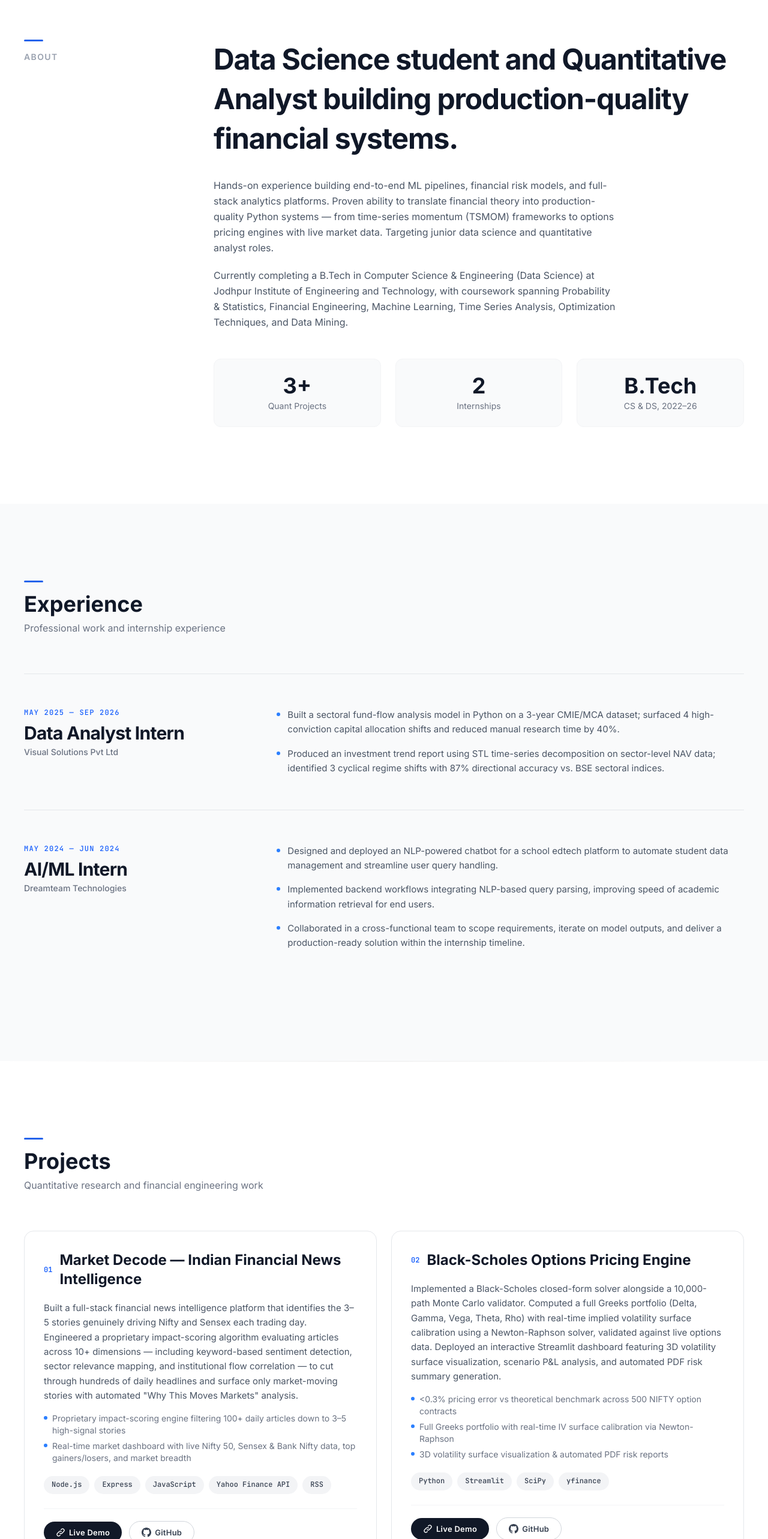
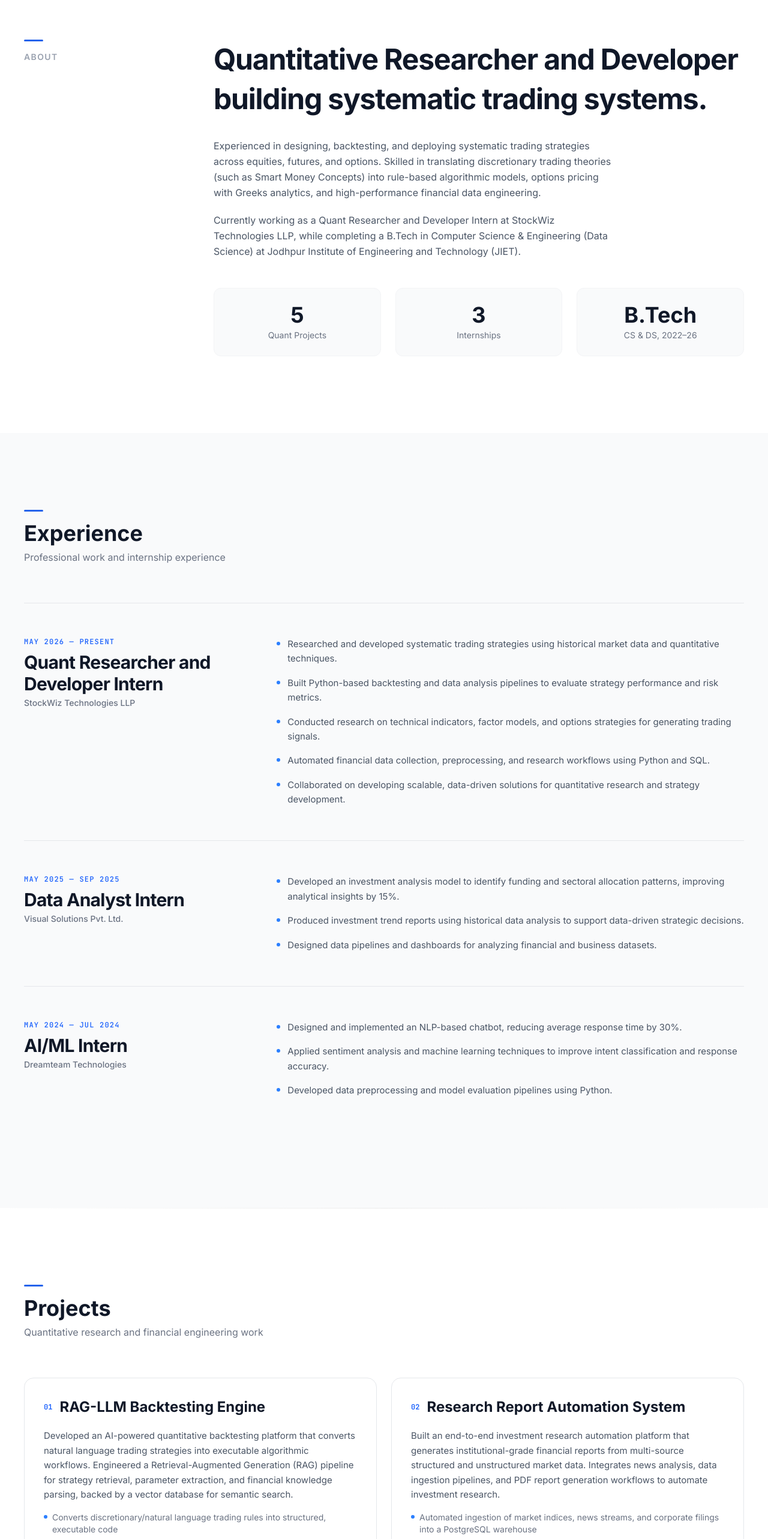
Before and after one commit to MohammedLike/MohammedLike_Portfolio_Website, a React (Vite) app: page / in a window 1280 px wide. Shown: the part 900-3466 px from the top of the page at 60% size. Built offline with nearby package versions, Linux system fonts and the light colour scheme.

Commit message:
modified:   public/Mohammed_Like_Resume.pdf modified:   src/components/About.jsx 	modified:   src/components/Experience.jsx 	modified:   src/components/Projects.jsx 	modified:   src/components/Resume.jsx 	modified:   src/components/Skills.jsx

```diff
--- a/src/components/About.jsx
+++ b/src/components/About.jsx
@@ -27,36 +27,26 @@ export default function About() {
           {/* Content */}
           <div className="md:col-span-9">
             <h2 className="text-3xl font-bold leading-snug tracking-tight text-gray-900 md:text-4xl lg:text-5xl">
-              Data Science student and Quantitative Analyst building
-              production-quality financial systems.
+              Quantitative Researcher and Developer building systematic trading systems.
             </h2>
 
             <div className="mt-8 max-w-2xl space-y-5">
               <p className="text-base leading-relaxed text-gray-600">
-                Hands-on experience building end-to-end ML pipelines, financial
-                risk models, and full-stack analytics platforms. Proven ability
-                to translate financial theory into production-quality Python
-                systems — from time-series momentum (TSMOM) frameworks to
-                options pricing engines with live market data. Targeting junior
-                data science and quantitative analyst roles.
+                Experienced in designing, backtesting, and deploying systematic trading strategies across equities, futures, and options. Skilled in translating discretionary trading theories (such as Smart Money Concepts) into rule-based algorithmic models, options pricing with Greeks analytics, and high-performance financial data engineering.
               </p>
               <p className="text-base leading-relaxed text-gray-600">
-                Currently completing a B.Tech in Computer Science &
-                Engineering (Data Science) at Jodhpur Institute of Engineering
-                and Technology, with coursework spanning Probability & Statistics,
-                Financial Engineering, Machine Learning, Time Series Analysis,
-                Optimization Techniques, and Data Mining.
+                Currently working as a Quant Researcher and Developer Intern at StockWiz Technologies LLP, while completing a B.Tech in Computer Science & Engineering (Data Science) at Jodhpur Institute of Engineering and Technology (JIET).
               </p>
             </div>
 
             {/* Quick stats */}
             <div className="mt-12 grid grid-cols-3 gap-6">
               <div className="stat-card">
-                <p className="text-3xl font-bold text-gray-900 md:text-4xl">3+</p>
+                <p className="text-3xl font-bold text-gray-900 md:text-4xl">5</p>
                 <p className="mt-1 text-sm text-gray-500">Quant Projects</p>
               </div>
               <div className="stat-card">
-                <p className="text-3xl font-bold text-gray-900 md:text-4xl">2</p>
+                <p className="text-3xl font-bold text-gray-900 md:text-4xl">3</p>
                 <p className="mt-1 text-sm text-gray-500">Internships</p>
               </div>
               <div className="stat-card">
--- a/src/components/Experience.jsx
+++ b/src/components/Experience.jsx
@@ -3,22 +3,35 @@ import { useRef } from 'react'
 
 const experiences = [
   {
+    role: 'Quant Researcher and Developer Intern',
+    company: 'StockWiz Technologies LLP',
+    period: 'May 2026 — Present',
+    details: [
+      'Researched and developed systematic trading strategies using historical market data and quantitative techniques.',
+      'Built Python-based backtesting and data analysis pipelines to evaluate strategy performance and risk metrics.',
+      'Conducted research on technical indicators, factor models, and options strategies for generating trading signals.',
+      'Automated financial data collection, preprocessing, and research workflows using Python and SQL.',
+      'Collaborated on developing scalable, data-driven solutions for quantitative research and strategy development.',
+    ],
+  },
+  {
     role: 'Data Analyst Intern',
-    company: 'Visual Solutions Pvt Ltd',
-    period: 'May 2025 — Sep 2026',
+    company: 'Visual Solutions Pvt. Ltd.',
+    period: 'May 2025 — Sep 2025',
     details: [
-      'Built a sectoral fund-flow analysis model in Python on a 3-year CMIE/MCA dataset; surfaced 4 high-conviction capital allocation shifts and reduced manual research time by 40%.',
-      'Produced an investment trend report using STL time-series decomposition on sector-level NAV data; identified 3 cyclical regime shifts with 87% directional accuracy vs. BSE sectoral indices.',
+      'Developed an investment analysis model to identify funding and sectoral allocation patterns, improving analytical insights by 15%.',
+      'Produced investment trend reports using historical data analysis to support data-driven strategic decisions.',
+      'Designed data pipelines and dashboards for analyzing financial and business datasets.',
     ],
   },
   {
     role: 'AI/ML Intern',
     company: 'Dreamteam Technologies',
-    period: 'May 2024 — Jun 2024',
+    period: 'May 2024 — Jul 2024',
     details: [
-      'Designed and deployed an NLP-powered chatbot for a school edtech platform to automate student data management and streamline user query handling.',
-      'Implemented backend workflows integrating NLP-based query parsing, improving speed of academic information retrieval for end users.',
-      'Collaborated in a cross-functional team to scope requirements, iterate on model outputs, and deliver a production-ready solution within the internship timeline.',
+      'Designed and implemented an NLP-based chatbot, reducing average response time by 30%.',
+      'Applied sentiment analysis and machine learning techniques to improve intent classification and response accuracy.',
+      'Developed data preprocessing and model evaluation pipelines using Python.',
     ],
   },
 ]
--- a/src/components/Projects.jsx
+++ b/src/components/Projects.jsx
@@ -3,56 +3,53 @@ import { useRef } from 'react'
 
 const projects = [
   {
-    title: 'Market Decode — Indian Financial News Intelligence',
+    title: 'RAG-LLM Backtesting Engine',
     description:
-      'Built a full-stack financial news intelligence platform that identifies the 3–5 stories genuinely driving Nifty and Sensex each trading day. Engineered a proprietary impact-scoring algorithm evaluating articles across 10+ dimensions — including keyword-based sentiment detection, sector relevance mapping, and institutional flow correlation — to cut through hundreds of daily headlines and surface only market-moving stories with automated "Why This Moves Markets" analysis.',
-    tech: ['Node.js', 'Express', 'JavaScript', 'Yahoo Finance API', 'RSS'],
+      'Developed an AI-powered quantitative backtesting platform that converts natural language trading strategies into executable algorithmic workflows. Engineered a Retrieval-Augmented Generation (RAG) pipeline for strategy retrieval, parameter extraction, and financial knowledge parsing, backed by a vector database for semantic search.',
+    tech: ['Python', 'FastAPI', 'PostgreSQL', 'Vector DB', 'LLMs', 'Backtesting'],
     highlights: [
-      'Proprietary impact-scoring engine filtering 100+ daily articles down to 3–5 high-signal stories',
-      'Real-time market dashboard with live Nifty 50, Sensex & Bank Nifty data, top gainers/losers, and market breadth',
+      'Converts discretionary/natural language trading rules into structured, executable code',
+      'RAG pipeline for strategy document retrieval, parameter extraction, and context-aware coding',
+      'Designed a scalable vector search architecture to support strategy automation and research'
     ],
-    liveUrl: 'https://indian-financial-news.vercel.app/',
-    repo: 'https://github.com/MohammedLike/Indian-Financial-News-',
+    liveUrl: '',
+    repo: 'https://github.com/MohammedLike/RAG_LLM_Backtesting-Engine',
   },
-
   {
-    title: 'Black-Scholes Options Pricing Engine',
+    title: 'Research Report Automation System',
     description:
-      'Implemented a Black-Scholes closed-form solver alongside a 10,000-path Monte Carlo validator. Computed a full Greeks portfolio (Delta, Gamma, Vega, Theta, Rho) with real-time implied volatility surface calibration using a Newton-Raphson solver, validated against live options data. Deployed an interactive Streamlit dashboard featuring 3D volatility surface visualization, scenario P&L analysis, and automated PDF risk summary generation.',
-    tech: ['Python', 'Streamlit', 'SciPy', 'yfinance'],
+      'Built an end-to-end investment research automation platform that generates institutional-grade financial reports from multi-source structured and unstructured market data. Integrates news analysis, data ingestion pipelines, and PDF report generation workflows to automate investment research.',
+    tech: ['Python', 'FastAPI', 'PostgreSQL', 'NLP', 'ReportLab', 'ETL Pipelines'],
     highlights: [
-      '<0.3% pricing error vs theoretical benchmark across 500 NIFTY option contracts',
-      'Full Greeks portfolio with real-time IV surface calibration via Newton-Raphson',
-      '3D volatility surface visualization & automated PDF risk reports',
+      'Automated ingestion of market indices, news streams, and corporate filings into a PostgreSQL warehouse',
+      'NLP pipeline extracting sentiment scores, macro indicators, and corporate news insights',
+      'Generates stylized PDF reports with automated charts, statistics, and narrative synthesis'
+    ],
+    liveUrl: '',
+    repo: 'https://github.com/MohammedLike/Research-Report-Automation',
+  },
+  {
+    title: 'Black-Scholes Option Pricing Model',
+    description:
+      'Developed a production-grade option pricing and sensitivity system implementing the Black-Scholes framework for European options. Computes implied volatility surfaces and option Greeks (Delta, Gamma, Vega, Theta, Rho) with Monte Carlo pricing validation and interactive scenario analysis.',
+    tech: ['Python', 'Streamlit', 'SciPy', 'yfinance', 'Quant Finance'],
+    highlights: [
+      'Computes full Greeks portfolio with real-time IV surface calibration via Newton-Raphson',
+      'Interactive Streamlit dashboard featuring 3D volatility surface charts and P&L simulations',
+      'Monte Carlo validation engine with 10,000+ simulated paths to verify pricing accuracy'
     ],
     liveUrl: 'https://black-scholes-option-pricing-model-9hkxyhodzn7nfbfcuhxckc.streamlit.app/',
     repo: 'https://github.com/MohammedLike/Black-Scholes-Option-Pricing-Model',
   },
-
-
-  {
-    title: 'Interactive 3D Portfolio Website',
-    description:
-      'Designed and developed a fully interactive, performance-optimized personal portfolio website featuring immersive 3D elements powered by Three.js and React Three Fiber. Built with React and Vite for blazing-fast load times, the site showcases a modern glassmorphism aesthetic with smooth scroll-driven animations via Framer Motion, a dynamic particle background, and a responsive layout across all devices.',
-    tech: ['React', 'Three.js', 'Framer Motion', 'Vite', 'CSS'],
-    highlights: [
-      'Immersive 3D hero scene with interactive orbital controls and dynamic lighting',
-      'Smooth scroll-triggered animations and micro-interactions via Framer Motion',
-      'Fully responsive design with glassmorphism UI and curated color palette',
-    ],
-    liveUrl: 'https://frolicking-pithivier-09922f.netlify.app/',
-    repo: 'https://github.com/MohammedLike/MohammedLike_Portfolio_Website',
-  },
-
   {
     title: 'Time-Series Momentum Quantitative Platform',
     description:
       'Built a full-stack quantitative trading system using FastAPI and Next.js to analyze multi-asset portfolios on 20+ years of market data. Implemented a time-series momentum strategy with multi-horizon signal construction and regime detection via Hidden Markov Models (HMM). Engineered a high-performance backtesting engine with volatility targeting, transaction cost modeling, and risk metrics including Sharpe ratio, VaR, and maximum drawdown.',
-    tech: ['FastAPI', 'Next.js', 'Python', 'HMM'],
+    tech: ['FastAPI', 'Next.js', 'Python', 'HMM', 'Pandas'],
     highlights: [
       'Multi-asset portfolio analysis on 20+ years of market data',
       'Regime detection via Hidden Markov Models with multi-horizon signals',
-      'AI-powered equity research report generator via LLM API integration',
+      'Advanced backtester with vol-targeting, transaction costs, and Sharpe optimization'
     ],
     liveUrl: '',
     repo: 'https://github.com/MohammedLike/Time-Series-Momentum-TSMOM-strategy-system',
@@ -61,17 +58,27 @@ const projects = [
     title: 'Credit Risk Modeling Framework',
     description:
       'Developed a Basel III IRB-compliant PD/LGD/EAD estimation pipeline on 50,000 synthetic loan records. Designed a WoE-based credit scorecard with PDO scaling (300–850 range); validated model stability via PSI monitoring and population drift analysis across 6 time windows. Stress-tested portfolio resilience under base, adverse, and severe macro scenarios using the Vasicek ASRF model. Generated automated PDF model-validation reports with ReportLab.',
-    tech: ['XGBoost', 'Statsmodels', 'ReportLab', 'Python'],
+    tech: ['XGBoost', 'Statsmodels', 'ReportLab', 'Python', 'Risk Modeling'],
     highlights: [
       'XGBoost PD model: ROC-AUC 0.91 · KS 0.63 · Gini 0.82',
       'Credit scorecard (300–850) validated via PSI across 6 time windows',
-      'Stress-tested under base, adverse & severe scenarios via Vasicek ASRF',
+      'Stress-tested under base, adverse & severe scenarios via Vasicek ASRF'
     ],
     liveUrl: '',
     repo: 'https://github.com/MohammedLike/Credit-Risk-Modeling',
   },
-
-
+  {
+    title: 'Market Decode — Indian Financial News Intelligence',
+    description:
+      'Built a full-stack financial news intelligence platform that identifies the 3–5 stories genuinely driving Nifty and Sensex each trading day. Engineered a proprietary impact-scoring algorithm evaluating articles across 10+ dimensions — including keyword-based sentiment detection, sector relevance mapping, and institutional flow correlation — to cut through hundreds of daily headlines and surface only market-moving stories with automated "Why This Moves Markets" analysis.',
+    tech: ['Node.js', 'Express', 'JavaScript', 'Yahoo Finance API', 'RSS'],
+    highlights: [
+      'Proprietary impact-scoring engine filtering 100+ daily articles down to 3–5 high-signal stories',
+      'Real-time market dashboard with live Nifty 50, Sensex & Bank Nifty data, top gainers/losers, and market breadth'
+    ],
+    liveUrl: 'https://indian-financial-news.vercel.app/',
+    repo: 'https://github.com/MohammedLike/Indian-Financial-News-',
+  },
 ]
 
 function ProjectCard({ project, index }) {
--- a/src/components/Resume.jsx
+++ b/src/components/Resume.jsx
@@ -64,7 +64,7 @@ export default function Resume() {
             </p>
           </div>
           <div className="stat-card">
-            <p className="text-3xl font-bold text-gray-900 md:text-4xl">2</p>
+            <p className="text-3xl font-bold text-gray-900 md:text-4xl">3</p>
             <p className="mt-2 text-sm text-gray-600">
               Industry Internships
             </p>
--- a/src/components/Skills.jsx
+++ b/src/components/Skills.jsx
@@ -3,42 +3,52 @@ import { useRef } from 'react'
 
 const skillCategories = [
   {
-    title: 'Quantitative Methods',
-    icon: '∑',
+    title: 'Quantitative Research & Trading',
+    icon: 'α',
     skills: [
-      'Options Pricing (Black-Scholes, Monte Carlo)',
-      'Credit Risk (PD/LGD/EAD, Vasicek ASRF)',
-      'Factor Models (Fama-French)',
-      'Time-Series (ARIMA, GARCH, STL)',
-      'Stochastic Modeling',
-      'Regression & Classification',
-      'Portfolio Optimization',
+      'Systematic Trading & Backtesting (VectorBT, TA-Lib)',
+      'Alpha Research & Signal Generation',
+      'Smart Money Concepts (SMC) & Order Flow',
+      'Market Microstructure & Volatility Analysis',
+      'Portfolio Construction & Performance Analytics',
+      'Transaction Cost Modeling & Risk Management',
     ],
   },
   {
-    title: 'Programming & Tools',
-    icon: '</>',
+    title: 'Quantitative Methods & ML',
+    icon: '∑',
     skills: [
-      'Python (NumPy, pandas, scikit-learn, Statsmodels, SciPy)',
-      'XGBoost · Streamlit · Flask · FastAPI',
-      'SQL · Power BI',
-      'Git · LaTeX · ReportLab',
-      'Next.js',
+      'Time Series Analysis & Statistical Modeling',
+      'Stochastic Processes & Monte Carlo Simulations',
+      'Machine Learning & Deep Learning (Scikit-Learn, PyTorch)',
+      'NLP & Retrieval-Augmented Generation (RAG) for Finance',
+      'Options Pricing Frameworks & Options Greeks',
+      'Regression & Optimization Techniques',
     ],
   },
   {
-    title: 'Finance & Risk',
-    icon: 'Δ',
+    title: 'Programming & Data Engineering',
+    icon: '</>',
     skills: [
-      'Derivatives Analytics',
-      'Risk Modeling (VaR, CVaR)',
-      'Asset Pricing (CAPM, Factor Models)',
-      'Backtesting & Credit Scoring',
-      'Regulatory Capital (Basel III)',
-      'Implied Volatility Surfaces',
+      'Python (NumPy, Pandas, Polars, SciPy, Statsmodels)',
+      'SQL & Databases (PostgreSQL, QuestDB, MongoDB)',
+      'Data Engineering Pipelines (ETL, PyArrow)',
+      'Streaming & Orchestration (Kafka, Apache Airflow)',
+      'Low-Level Foundations (C++ Basic)',
+      'Data Warehousing & Big Data (Hadoop)',
     ],
   },
-
+  {
+    title: 'Frameworks & Infrastructure',
+    icon: '⚙',
+    skills: [
+      'FastAPI · Streamlit · Next.js',
+      'Docker · Linux · Git Version Control',
+      'Jupyter Notebooks for Exploratory Research',
+      'BI Tools & Dashboards (Power BI, Excel)',
+      'Financial Document Automation (ReportLab)',
+    ],
+  },
 ]
 
 export default function Skills() {
```
Also changed, not shown: 1 other file (tests, documents, lock files or other folders).
